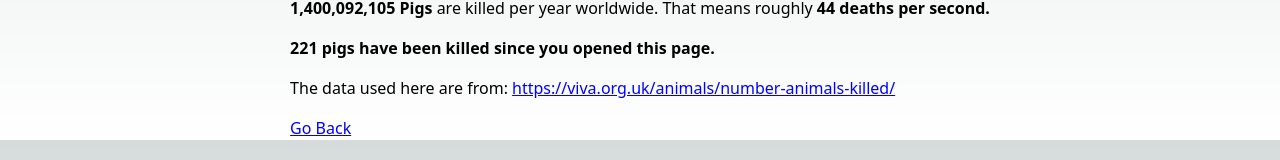
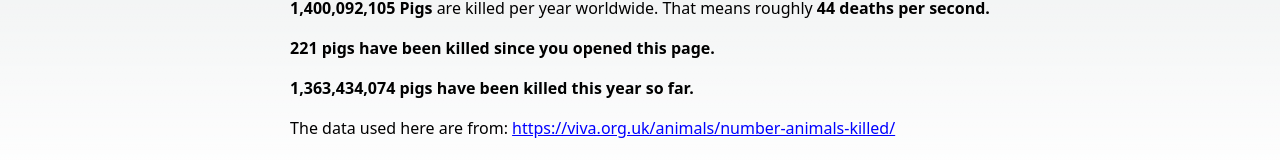
Before and after one commit to chris251190/death-counter, a Next.js app: page /pigs in a window 1280 px wide. Shown: the part 447-607 px from the top of the page. Built offline with nearby package versions, Linux system fonts and the light colour scheme.

Commit message:
Refactor pig page component to track and display pigs killed this year

```diff
--- a/app/pigs/page.tsx
+++ b/app/pigs/page.tsx
@@ -12,9 +12,15 @@ const Pigs: React.FC = () => {
     };
 
     const [killedPigs, setKilledPigs] = useState(0);
+    const [killedPigsThisYear, setKilledPigsThisYear] = useState(0);
 
     useEffect(() => {
         const interval = setInterval(() => {
+            const now = new Date();
+            const startOfYear = new Date(now.getFullYear(), 0, 1);
+            const secondsSoFar = Math.floor((now.getTime() - startOfYear.getTime()) / 1000);
+
+            setKilledPigsThisYear(Math.floor(calculatePigsPerSecond() * secondsSoFar));
             setKilledPigs((prevKilledPigs) => prevKilledPigs + calculatePigsPerSecond());
         }, 1000);
 
@@ -29,6 +35,8 @@ const Pigs: React.FC = () => {
 
             <p><b>{Math.floor(killedPigs)} pigs have been killed since you opened this page.</b></p>
 
+            <p><b>{killedPigsThisYear.toLocaleString()} pigs have been killed this year so far.</b></p>
+
             <p>The data used here are from: <a href="https://viva.org.uk/animals/number-animals-killed/">https://viva.org.uk/animals/number-animals-killed/</a></p>
 
             <Link href="/">Go Back</Link>
```
Lines whose indentation alone changed are shown as unchanged.
